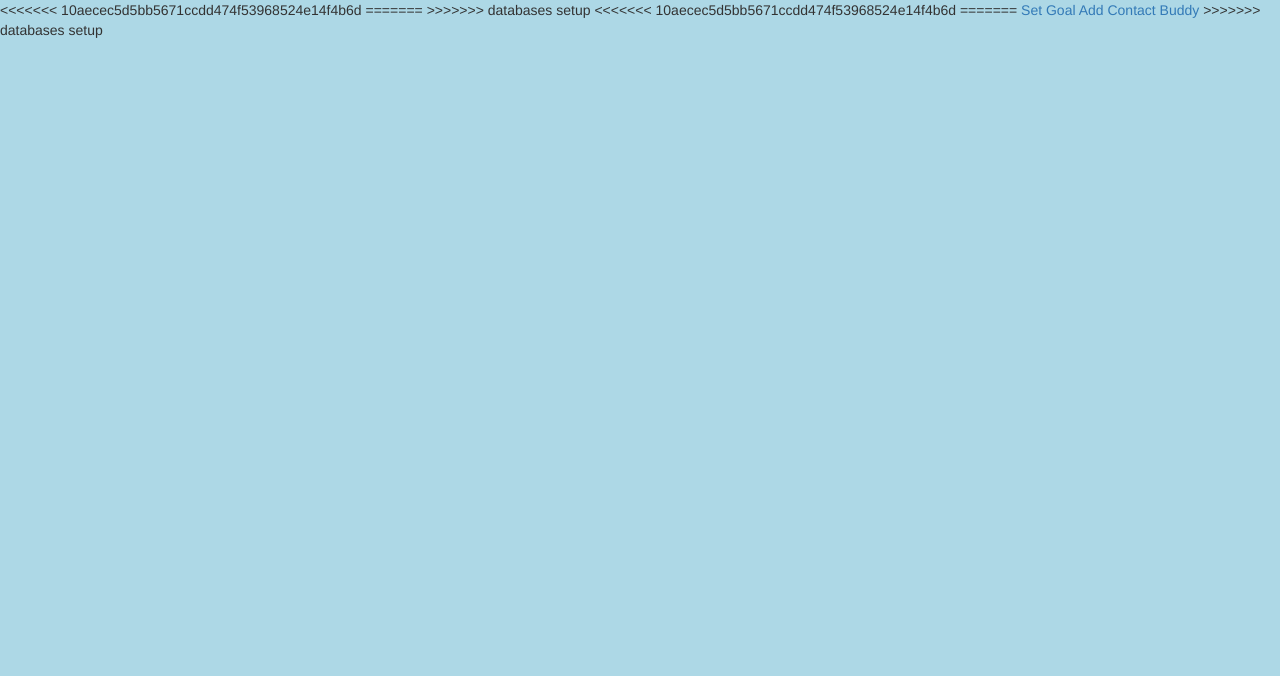
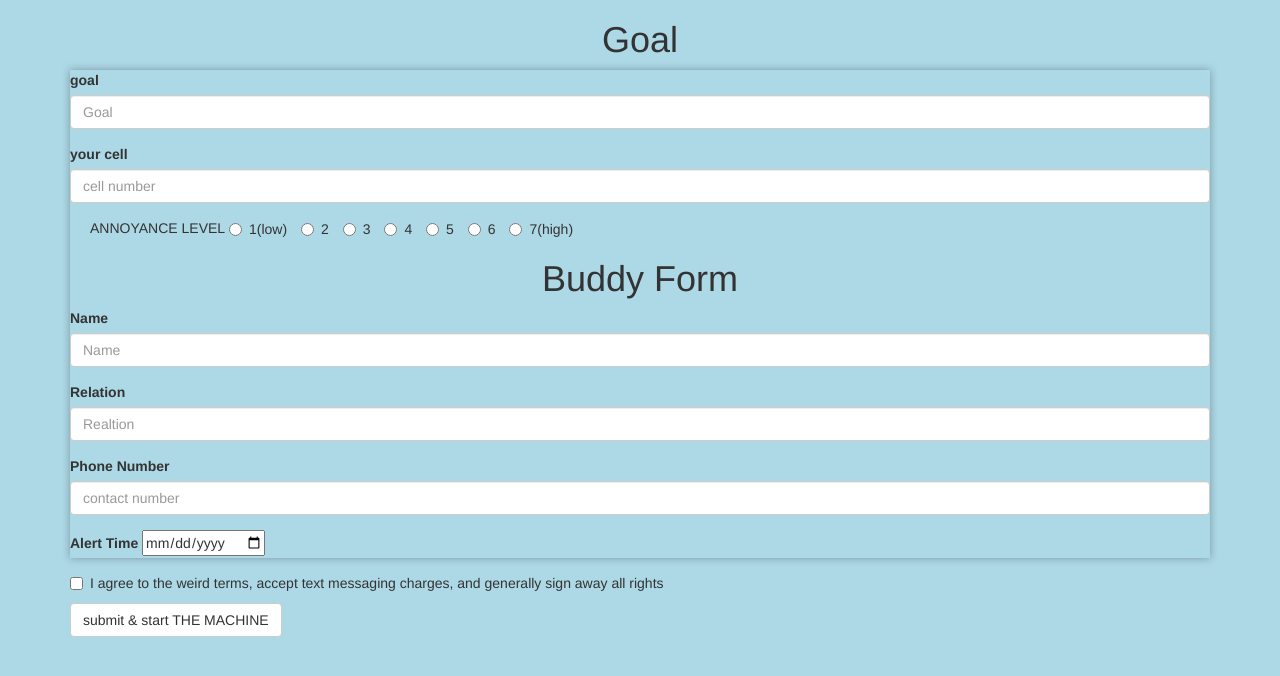
Before and after one commit to theDOMfather/greenfield, a website: page client/index.html in a window 1280 px wide. Drawn offline with nearby package versions, Linux system fonts and the light colour scheme; some packages are replaced by stand-ins of ours.

Commit message:
Homepage is the our main page

```diff
--- a/client/app/app.js
+++ b/client/app/app.js
@@ -6,11 +6,7 @@ angular.module('app', [
 
 .config(function($routeProvider) {
 	$routeProvider
-	// .when('/buddy', {
-	// 	templateUrl:"app/accountabilitybuddy/buddy.html",
-	// 	controller:"buddyController"
-	// })
-	.when('/goal', {
+	.when('/', {
 		templateUrl:"app/goal/goal.html",
 		controller:"goalController"
 	})
--- a/client/index.html
+++ b/client/index.html
@@ -4,10 +4,7 @@
 	<title>Goal Tracker App</title>
 	<script src="/modules/angular/angular.js"></script>
 	<script src="/modules/angular-route/angular-route.js"></script>
-<<<<<<< 10aecec5d5bb5671ccdd474f53968524e14f4b6d
 
-=======
->>>>>>> databases setup
     <script src="app/goal/goal.js"></script>
     <script src="app/app.js"></script>
     <script src="app/services/services.js"></script>
@@ -17,11 +14,7 @@
 
 </head>
 <body>
-<<<<<<< 10aecec5d5bb5671ccdd474f53968524e14f4b6d
-=======
-<a href="#/goal">Set Goal</a>
-<a href="#/buddy">Add Contact Buddy</a>
->>>>>>> databases setup
+
 
 <div ng-view class="container"></div>
 
```
